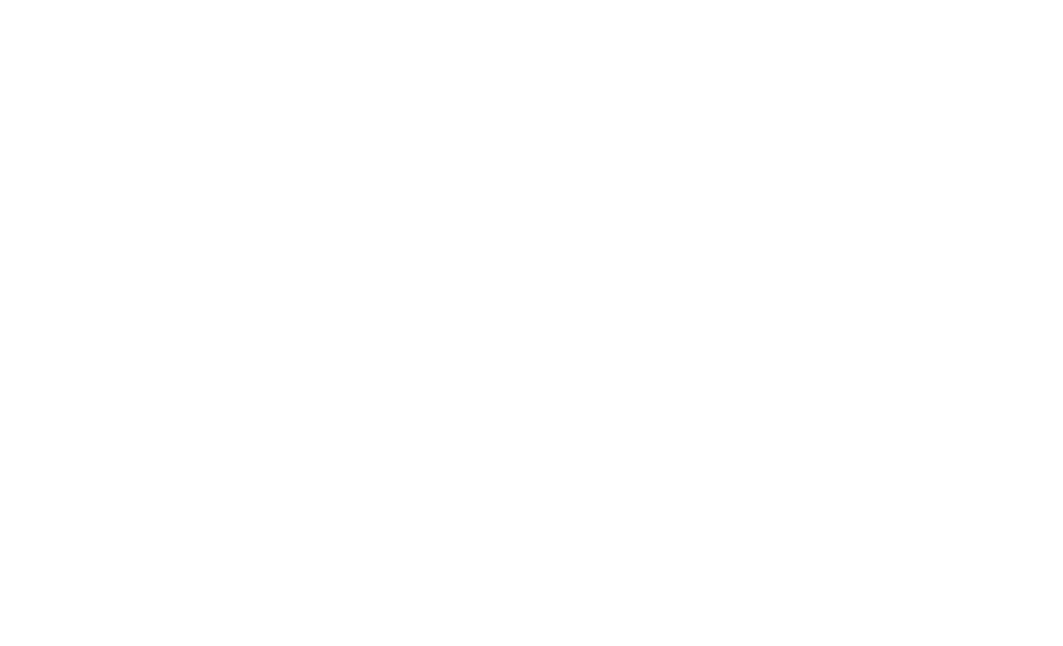
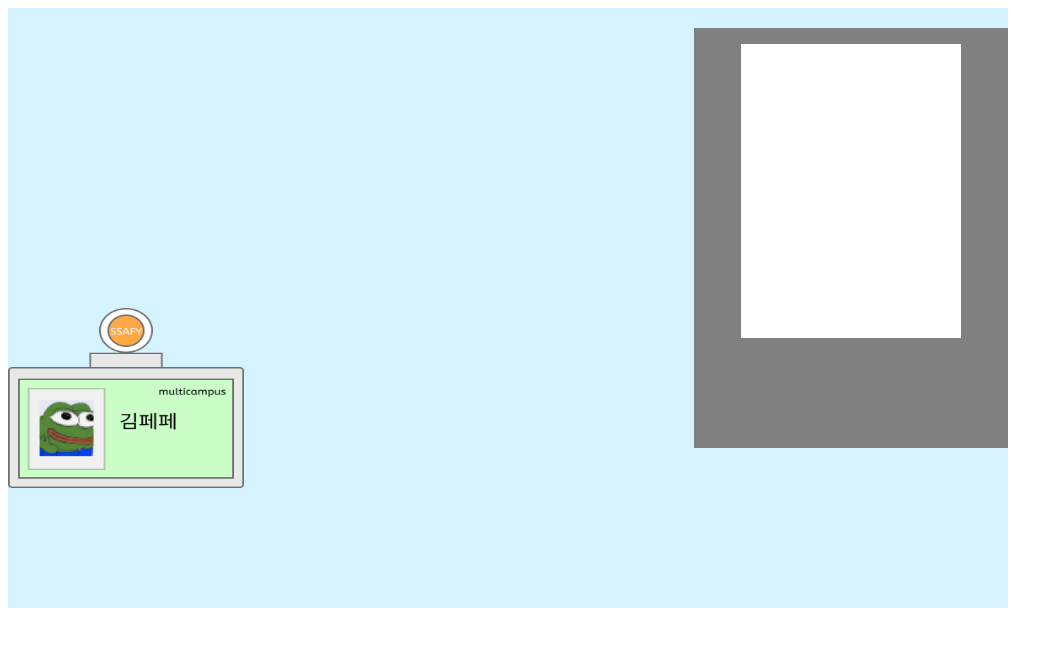
Before and after one commit to 98pej11/SSAvival, a React (Create React App) app in the folder frontend/: page /id-card in a window 1280 px wide. Before the commit this address had no page. Shown: the top 646 px of the page, without its empty margins (0-1063 px from the left). Built offline with nearby package versions, Linux system fonts and the light colour scheme.

Commit message:
ADD : 식당 카드 태그 게임 시작

```diff
--- a/frontend/src/App.js
+++ b/frontend/src/App.js
@@ -3,6 +3,7 @@ import styled from "styled-components";
 
 import { BrowserRouter, Routes, Route } from "react-router-dom";
 import EmojiPage from "./pages/EmojiPage";
+import IdCardPage from "./pages/IdCardPage";
 
 const Pages = styled.div`
   position: relative;
@@ -14,6 +15,7 @@ function App() {
       <Pages>
         <Routes>
           <Route path="/" element={<EmojiPage />} />
+          <Route path="/id-card" element={<IdCardPage />} />
         </Routes>
       </Pages>
     </BrowserRouter>
--- /dev/null
+++ b/frontend/src/components/game/IdCardComp.jsx
@@ -0,0 +1,111 @@
+import React from "react";
+import { styled } from "@mui/material/styles";
+import Badge from "@mui/material/Badge";
+import Avatar from "@mui/material/Avatar";
+import Box from "@mui/material/Box";
+import CardActions from "@mui/material/CardActions";
+import CardContent from "@mui/material/CardContent";
+// import Button from "@mui/material/Button";
+import Typography from "@mui/material/Typography";
+import pepe from "../../assets/pepe.jpg";
+import idCard from "../../assets/idCard.png";
+// import online from "../../assets/online.png";
+import mmtop from "../../assets/mmtop.png";
+import MattermostEmoji from "./MattermostEmoji";
+
+export default function Emoji() {
+  return (
+    <div
+      style={{
+        width: 1000,
+        height: 600,
+        display: "flex",
+        backgroundColor: "#D4F2FF",
+        border: 1,
+        borderColor: "",
+        // position: "relative",
+      }}
+    >
+      <img
+        src={idCard}
+        alt="idCard"
+        style={{
+          width: "30%",
+          height: "30%",
+          marginTop: "30%",
+        }}
+      />
+      <div
+        style={{
+          display: "flex",
+          width: "40%",
+          height: "70%",
+          backgroundColor: "gray",
+          marginTop: "2%",
+          marginLeft: "45%",
+          justifyContent: "center",
+        }}
+      >
+        <div
+          style={{
+            width: "70%",
+            height: "70%",
+            backgroundColor: "white",
+            marginTop: "5%",
+            // marginLeft: "60%",
+          }}
+        ></div>
+      </div>
+      {/* <Box
+        sx={{
+          margin: "0 auto",
+          maxWidth: 1000,
+          minHeight: 600,
+          border: 1,
+          borderColor: "gray",
+          position: "relative",
+        }}
+      ></Box> */}
+    </div>
+  );
+}
+
+const FirstLine = styled(Box)({
+  display: "flex",
+  alignItems: "center",
+  gap: "10px",
+  // justifyContent: "center",
+});
+
+const Reader = styled(Box)({
+  display: "flex",
+  alignItems: "center",
+});
+const StyledBadge = styled(Badge)(({ theme }) => ({
+  "& .MuiBadge-badge": {
+    backgroundColor: "#44b700",
+    color: "#44b700",
+    boxShadow: `0 0 0 2px ${theme.palette.background.paper}`,
+    "&::after": {
+      position: "absolute",
+      top: 0,
+      left: 0,
+      width: "100%",
+      height: "100%",
+      borderRadius: "50%",
+      animation: "ripple 1.2s infinite ease-in-out",
+      border: "1px solid currentColor",
+      content: '""',
+    },
+  },
+  "@keyframes ripple": {
+    "0%": {
+      transform: "scale(.8)",
+      opacity: 1,
+    },
+    "100%": {
+      transform: "scale(2.4)",
+      opacity: 0,
+    },
+  },
+}));
--- /dev/null
+++ b/frontend/src/pages/IdCardPage.jsx
@@ -0,0 +1,10 @@
+import React from "react";
+import IdCardComp from "../components/game/IdCardComp";
+
+export default function IdCardPage() {
+  return (
+    <div>
+      <IdCardComp />{" "}
+    </div>
+  );
+}
```
Also changed, not shown: frontend/src/assets/idCard.png (added).
